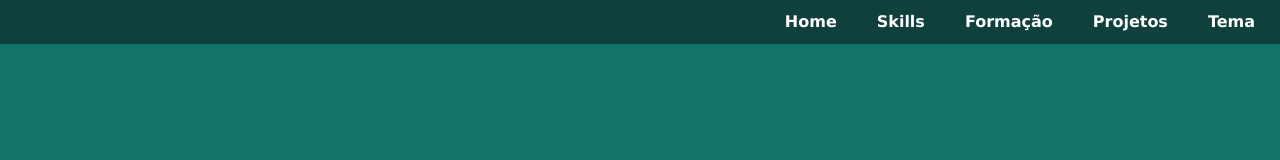
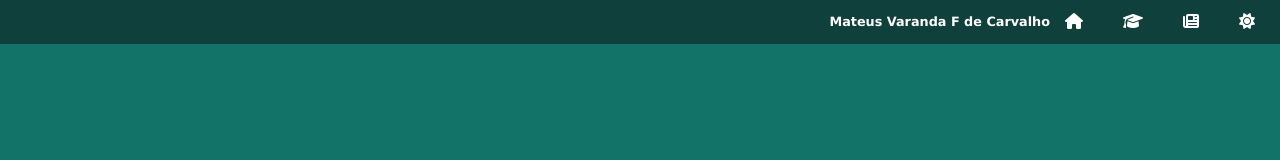
Before and after one commit to MateusVaranda/projeto-portifolio, a plain HTML site: page index.html in a window 1280 px wide. Drawn offline with Linux system fonts and the light colour scheme.

Commit message:
portifolio

```diff
--- a/estilos/style.css
+++ b/estilos/style.css
@@ -46,6 +46,11 @@ header {
     justify-content: flex-end;
 }
 
+header > h1 {
+    color: white;
+    font-size: 0.8em;
+}
+
 nav#menu > ul {
     list-style: none;
     display: flex;
--- a/index.html
+++ b/index.html
@@ -12,16 +12,17 @@
     <link rel="preconnect" href="https://fonts.googleapis.com">
     <link rel="preconnect" href="https://fonts.gstatic.com" crossorigin>
     <link href="https://fonts.googleapis.com/css2?family=Alegreya+Sans:ital,wght@0,100;0,300;0,400;0,500;0,700;0,800;0,900;1,100;1,300;1,400;1,500;1,700;1,800;1,900&display=swap" rel="stylesheet">
+    <script src="https://kit.fontawesome.com/e40b388389.js" crossorigin="anonymous"></script>
 </head>
 <body>
     <header>
+        <h1>Mateus Varanda F de Carvalho</h1>
         <nav id="menu">
             <ul>
-                <li><a href="">Home</a></li>
-                <li><a href="">Skills</a></li>
-                <li><a href="">Formação</a></li>
-                <li><a href="">Projetos</a></li>
-                <li><a href="">Tema</a></li>
+                <li><a href=""><i class="fa-solid fa-house" style="color: #ffffff;"></i></a></li>
+                <li><a href=""><i class="fa-solid fa-graduation-cap" style="color: #ffffff;"></i></a></li>
+                <li><a href=""><i class="fa-solid fa-newspaper"></i></a></li>
+                <li><a href=""><i class="fa-solid fa-sun"></i></a></li>
             </ul>
         </nav>
     </header>
```
